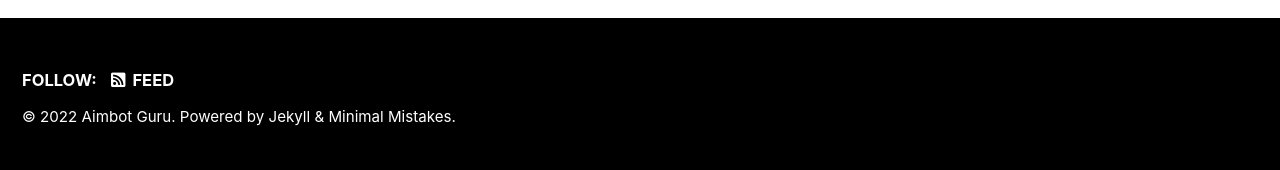
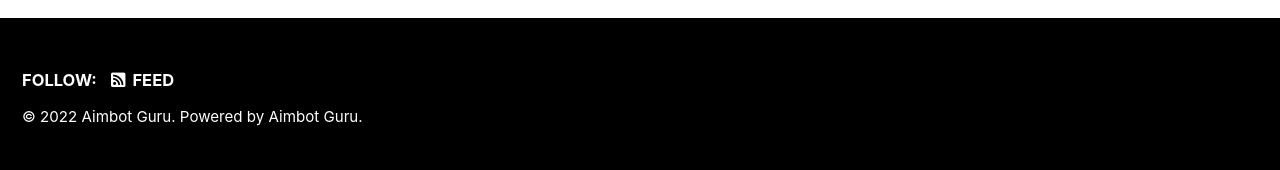
Before and after one commit to aimbotguru/aimbotguru.github.io, a Jekyll site: the page built from index.html, in a window 1280 px wide. Shown: the part 1583-1753 px from the top of the page. Built offline with Jekyll 4.4.1, drawn with Linux system fonts in a browser that asks for light colours; cached includes are drawn as plain includes; the list of posts is cut into pages by our own code.

Commit message:
Update footer.html

```diff
--- a/_includes/footer.html
+++ b/_includes/footer.html
@@ -18,4 +18,4 @@
   </ul>
 </div>
 
-<div class="page__footer-copyright">&copy; {{ site.time | date: '%Y' }} {{ site.name | default: site.title }}. {{ site.data.ui-text[site.locale].powered_by | default: "Powered by" }} <a href="https://jekyllrb.com" rel="nofollow">Jekyll</a> &amp; <a href="https://mademistakes.com/work/minimal-mistakes-jekyll-theme/" rel="nofollow">Minimal Mistakes</a>.</div>
+<div class="page__footer-copyright">&copy; {{ site.time | date: '%Y' }} {{ site.name | default: site.title }}. {{ site.data.ui-text[site.locale].powered_by | default: "Powered by" }} Aimbot Guru.</div>
```
